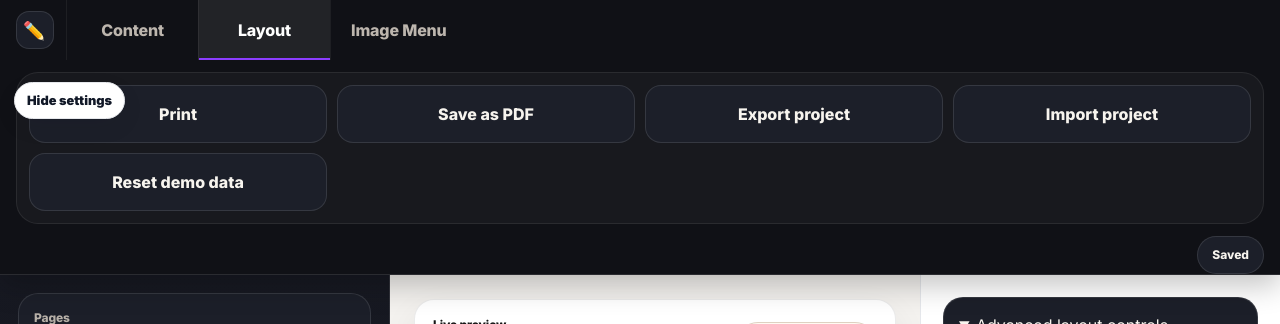
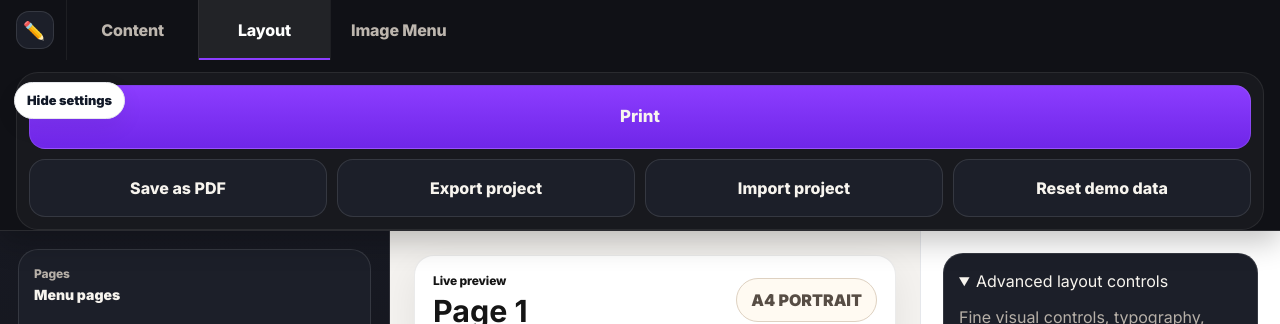
Before and after one commit to sheeeenson/print_menu, a React (Vite) app: page / in a window 1280 px wide. Shown: the top 324 px of the page. Built offline with nearby package versions, Linux system fonts and the light colour scheme.

Commit message:
Make print action span full width

```diff
--- a/src/ui/appTheme.css
+++ b/src/ui/appTheme.css
@@ -29,7 +29,7 @@ button:hover{transform:translateY(-1px)}
 .section-tabs{height:60px!important;align-self:stretch!important;padding:0!important;background:transparent!important;border:0!important;border-radius:0!important;gap:0!important;display:flex!important;flex:1 1 auto!important;min-width:0!important;overflow:hidden!important}
 .section-tabs button{height:60px!important;min-width:132px!important;padding:0 20px!important;border:0!important;border-left:1px solid rgba(255,255,255,.06)!important;border-radius:0!important;background:transparent!important;color:#bdb6ae!important;font-weight:760!important;letter-spacing:-.01em!important;white-space:nowrap!important}
 .section-tabs button.active,.section-tabs button:hover,.section-tabs button[aria-selected='true']{background:rgba(255,255,255,.075)!important;color:#fff!important;box-shadow:inset 0 -2px 0 var(--ui-accent)!important}
-.project-actions{display:grid!important;grid-template-columns:repeat(4,minmax(120px,1fr))!important;gap:10px!important;padding:12px!important;background:rgba(255,255,255,.035)!important;border:1px solid rgba(255,255,255,.08)!important;border-radius:22px!important;flex:1 1 100%!important;order:10!important}.project-actions button,.print-top-actions button{min-height:58px!important;padding:10px 14px!important;border-radius:16px!important;background:#1c1f29!important;color:#f7f4ee!important;border:1px solid var(--ui-border)!important;font-weight:800!important;box-shadow:none!important;text-align:center!important}.project-actions button:hover{background:#242836!important;border-color:rgba(154,92,255,.44)!important}.save-status,.save-status.saved,.save-status.saving,.save-status.unsaved,.save-status.error{min-width:auto!important;border-radius:999px!important;padding:9px 14px!important;background:#1c1f29!important;color:#f7f4ee!important;border:1px solid var(--ui-border)!important;font-size:12px!important;font-weight:760!important;order:11!important}
+.project-actions{display:grid!important;grid-template-columns:repeat(4,minmax(120px,1fr))!important;gap:10px!important;padding:12px!important;background:rgba(255,255,255,.035)!important;border:1px solid rgba(255,255,255,.08)!important;border-radius:22px!important;flex:1 1 100%!important;order:10!important}.project-actions button,.print-top-actions button{min-height:58px!important;padding:10px 14px!important;border-radius:16px!important;background:#1c1f29!important;color:#f7f4ee!important;border:1px solid var(--ui-border)!important;font-weight:800!important;box-shadow:none!important;text-align:center!important}.project-actions button.primary-action{grid-column:1/-1!important;min-height:64px!important;font-size:1.05rem!important;background:linear-gradient(180deg,var(--ui-accent),#6f26e8)!important}.project-actions button:hover{background:#242836!important;border-color:rgba(154,92,255,.44)!important}.save-status,.save-status.saved,.save-status.saving,.save-status.unsaved,.save-status.error{display:none!important}
 
 .content-section,.layout-print-section,.image-menu-section{background:var(--ui-preview)!important;min-height:calc(100vh - 60px)!important;height:calc(100vh - 60px)!important;overflow:hidden!important}.category-panel,.layout-admin-panel,.image-menu-panel{background:linear-gradient(180deg,#171922,#101116)!important;color:var(--ui-text)!important;border-right:1px solid var(--ui-border)!important;padding:18px!important;height:calc(100vh - 60px)!important;max-height:none!important;overflow-y:auto!important;align-self:stretch!important}.dish-workspace,.preview-stage,.image-menu-preview-stage{background:var(--ui-preview)!important;padding:24px!important;height:calc(100vh - 60px)!important;overflow:auto!important;min-height:0!important}
 
@@ -45,5 +45,5 @@ button:hover{transform:translateY(-1px)}
 
 .image-menu-page-actions{display:grid!important;grid-template-columns:1fr 1fr!important;gap:14px!important}.paper-scroll,.image-menu-preview-shell{background:#ebe8e3!important;border-radius:24px!important;padding:22px 26px 44px!important}.paper-page,.image-menu-page{box-shadow:0 24px 70px rgba(0,0,0,.16)!important}.image-preview,.preview-image-box,.preview-image-placeholder{background:var(--ui-card-2)!important;border-color:var(--ui-border)!important;color:var(--ui-muted)!important}
 
-@media(max-width:900px){.main-navigation,.main-navigation.top-nav{position:sticky!important;top:0!important}.project-actions{grid-template-columns:repeat(2,minmax(0,1fr))!important}.project-actions button{min-height:52px!important}.section-tabs{flex:1 1 100%!important;order:2!important}.section-tabs button{min-width:120px!important;flex:1 0 auto!important}.content-section,.layout-print-section,.image-menu-section{height:auto!important;min-height:calc(100vh - 60px)!important;overflow:visible!important}.category-panel,.layout-admin-panel,.image-menu-panel{height:auto!important;min-height:calc(100vh - 60px)!important}.dish-workspace,.preview-stage,.image-menu-preview-stage{height:auto!important;min-height:calc(100vh - 60px)!important}}
+@media(max-width:900px){.main-navigation,.main-navigation.top-nav{position:sticky!important;top:0!important}.project-actions{grid-template-columns:repeat(2,minmax(0,1fr))!important}.project-actions button.primary-action{grid-column:1/-1!important}.project-actions button{min-height:52px!important}.section-tabs{flex:1 1 100%!important;order:2!important}.section-tabs button{min-width:120px!important;flex:1 0 auto!important}.content-section,.layout-print-section,.image-menu-section{height:auto!important;min-height:calc(100vh - 60px)!important;overflow:visible!important}.category-panel,.layout-admin-panel,.image-menu-panel{height:auto!important;min-height:calc(100vh - 60px)!important}.dish-workspace,.preview-stage,.image-menu-preview-stage{height:auto!important;min-height:calc(100vh - 60px)!important}}
 @media print{.main-navigation,.main-navigation.top-nav,.project-actions,.section-tabs,.save-status{box-shadow:none!important;transform:none!important}.paper-page,.image-menu-page{box-shadow:none!important}}
```
